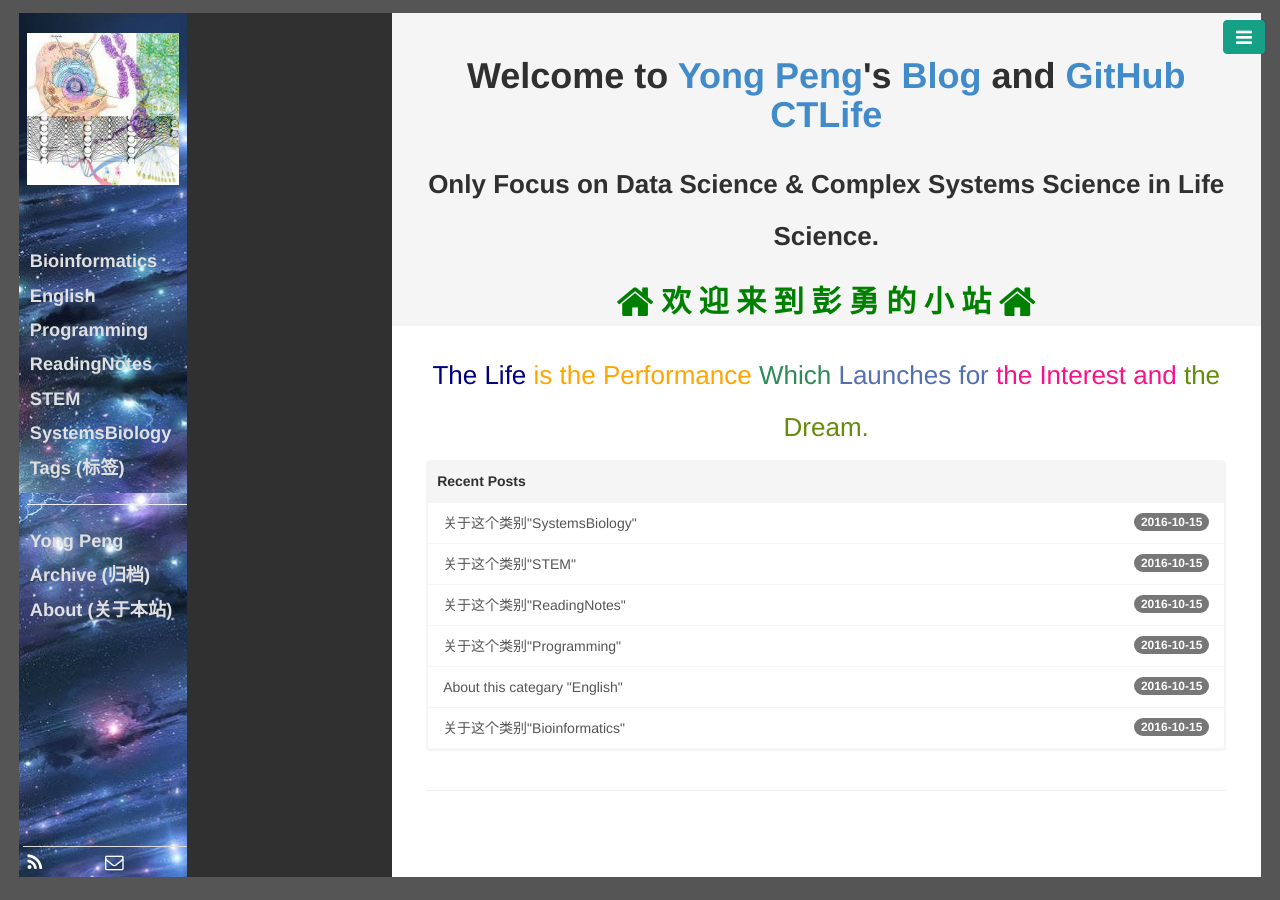
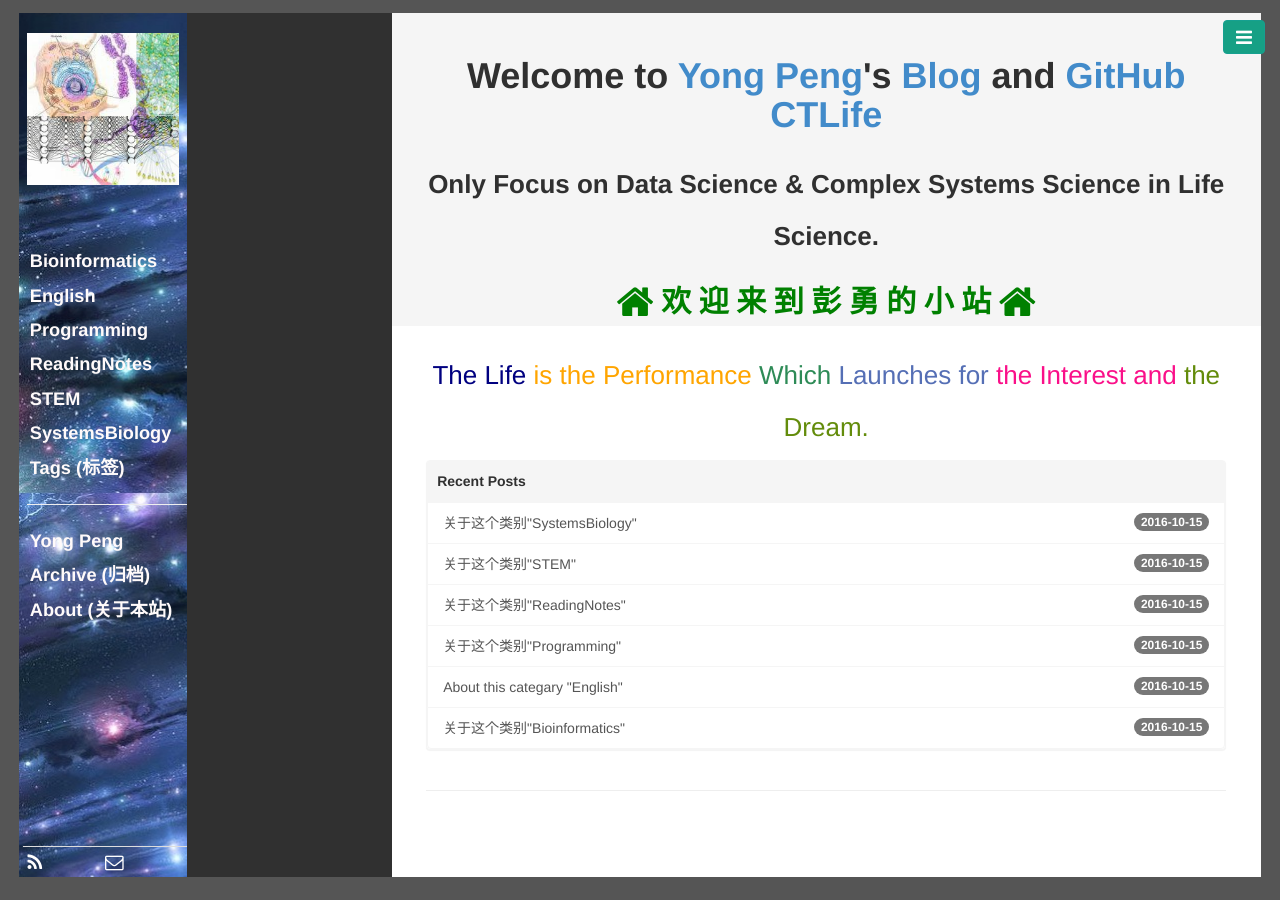
Before and after one commit to CTLife/CTLife.github.io, a Jekyll site: the page built from index.html, in a window 1280 px wide. Built offline with Jekyll 4.4.1, drawn with Linux system fonts in a browser that asks for light colours; Markdown is read by kramdown in place of the engine named in the settings; the list of posts is cut into pages by our own code.

Commit message:
Update base.css

```diff
--- a/public/css/base.css
+++ b/public/css/base.css
@@ -35,7 +35,7 @@ body, html {
   padding-left: 0px;
   padding-right: 0px;
   border-radius: 0px;
-  color: #E0E0E0;
+  color: #FFFAFA;
   font-weight: bolder;
   font-size: 130%;
   padding: 2%   2%;
```
